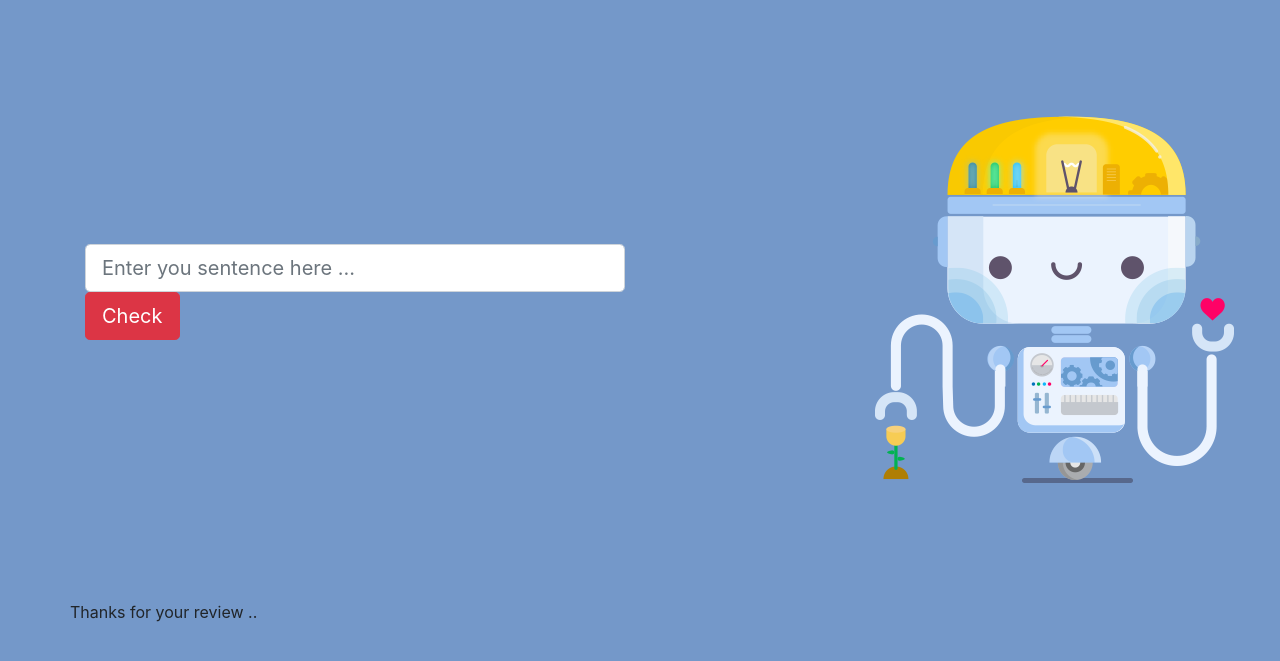
After one commit to Tanmay06/sentiment-analysis, a Flask app: template app/templates/thanks.html in a window 1280 px wide; the page is wider, and only the part inside the window is pictured. The commit adds this page. Shown: the top 661 px of that part. Run offline with Flask 2, Linux system fonts and the light colour scheme; the template is opened without the code that fills it, so the values that code supplies are empty; parts of the project's set-up code (start-up, migrations or seed data) failed here and were passed over; some libraries are stand-ins or nearby versions.

Commit message:
Updated UI and design
Included review storing in firebase

```diff
--- a/app/app.py
+++ b/app/app.py
@@ -1,8 +1,9 @@
 #!/usr/bin/env python
 # coding: utf-8
 
-from flask import Flask, render_template, request
+from flask import Flask, render_template, request, session
 from SentimentAnalysis.PredictSentiment import predict_sentiment
+import requests as rq
 
 app = Flask(__name__)
 
@@ -17,8 +18,19 @@ def predict():
 	sentence = request.args.get("sentence")
 	prediction = predict_sentiment(sentence)
 
+	session["sentence"] = sentence
+	session["prediction"] = prediction
+
 	return render_template("prediction.html",prediction_image = prediction_pict[prediction],prediction_text = sentence)
 
 @app.route("/review")
 def review():
-	return
+
+	data = { "Status" : request.args.get("check") == "1", "Prediction" : session["prediction"] == "1",
+	"Sentence" : session["sentence"], "Client" : requests.remote_addr }
+
+	url = "https://sentibo-sentiment-analysis.firebaseio.com/reviews.json"
+
+	r = rq.post(url, data = data)
+
+	return render_template("thanks.html")
--- a/app/templates/index.html
+++ b/app/templates/index.html
@@ -1,6 +1,8 @@
 <!DOCTYPE html>
 <html>
 <head>
+	<meta name="viewport" content="width=device-width, initial-scale=1.0">
+
 	<title>Sentiment Analysis</title>
 
 	<link rel="stylesheet" href="https://stackpath.bootstrapcdn.com/bootstrap/4.3.1/css/bootstrap.min.css" integrity="sha384-ggOyR0iXCbMQv3Xipma34MD+dH/1fQ784/j6cY/iJTQUOhcWr7x9JvoRxT2MZw1T" crossorigin="anonymous">
@@ -22,7 +24,7 @@
 				<img src="{{ url_for('static',filename = 'images/botcito.png')}}">
 			</div>
 		</div>
-		{% block prediction %} {% endblock %}
+		{% block sub %} {% endblock %}
 	</div>
 
 	<script src="https://code.jquery.com/jquery-3.3.1.slim.min.js" integrity="sha384-q8i/X+965DzO0rT7abK41JStQIAqVgRVzpbzo5smXKp4YfRvH+8abtTE1Pi6jizo" crossorigin="anonymous"></script>
--- a/app/templates/prediction.html
+++ b/app/templates/prediction.html
@@ -1,6 +1,6 @@
 {% extends "index.html" %}
 
-{% block prediction %}
+{% block sub %}
 <div class="row">
 	<div class="col">
 		<img src="static/images/{{ prediction_image }}" width="150px">
@@ -12,10 +12,10 @@
 				<label>Was my prediction right?</label>
 				<div class="row">
 					<div class="col">
-						<input type="radio" name="check" selected>
+						<input type="radio" name="check" value = "1" checked> Yes
 					</div>
 					<div class="col">
-						<input type="radio" name="check">
+						<input type="radio" name="check" value="0"> No
 					</div>
 					<button type="submit" class="btn btn-danger btn-lg" name="submit">Send</button>
 				</div>
--- /dev/null
+++ b/app/templates/thanks.html
@@ -0,0 +1,8 @@
+{% extends "index.html" %}
+
+{% block sub %}
+<div class="row">
+	<p> Thanks for your review .. </p>
+</div>
+
+{% endblock %}
```
